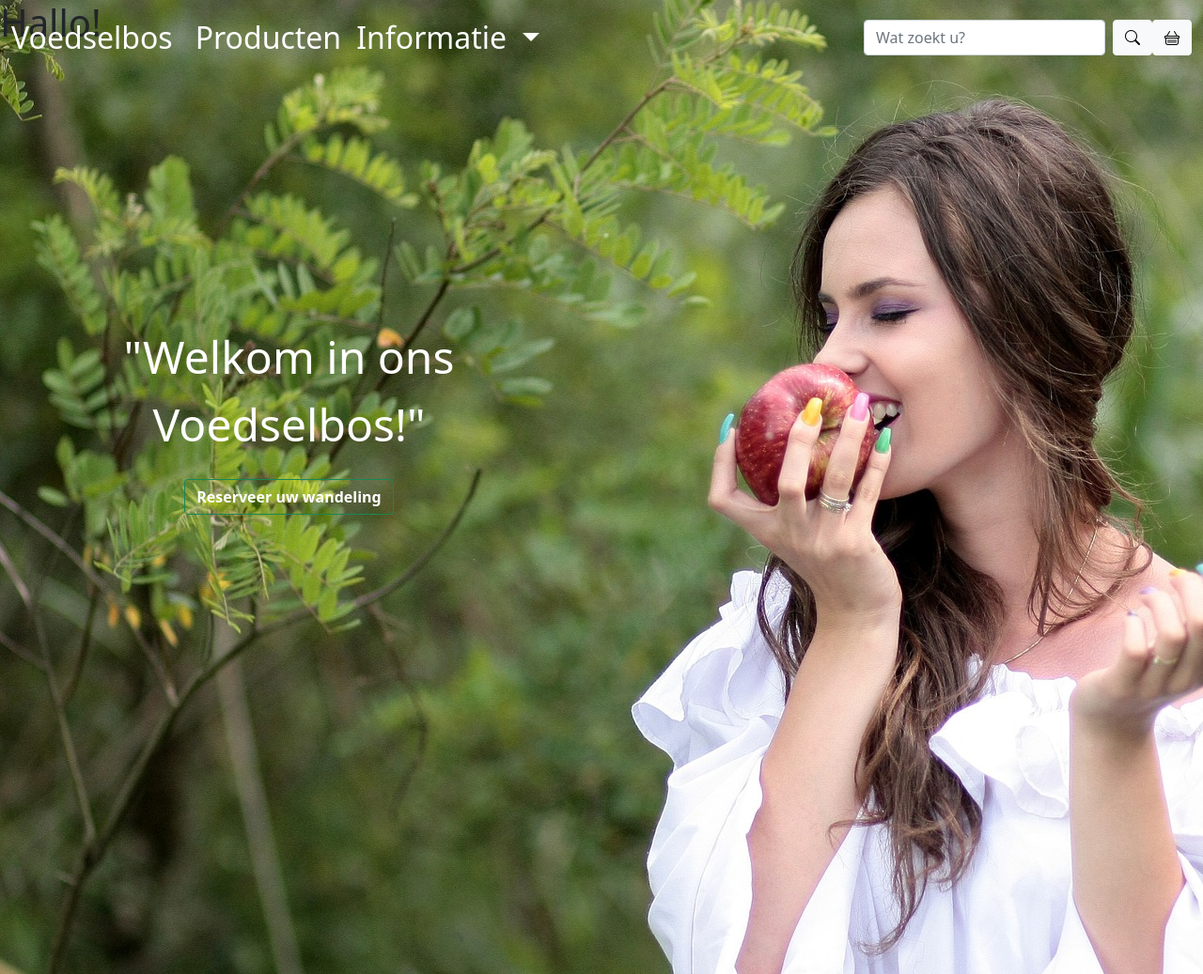
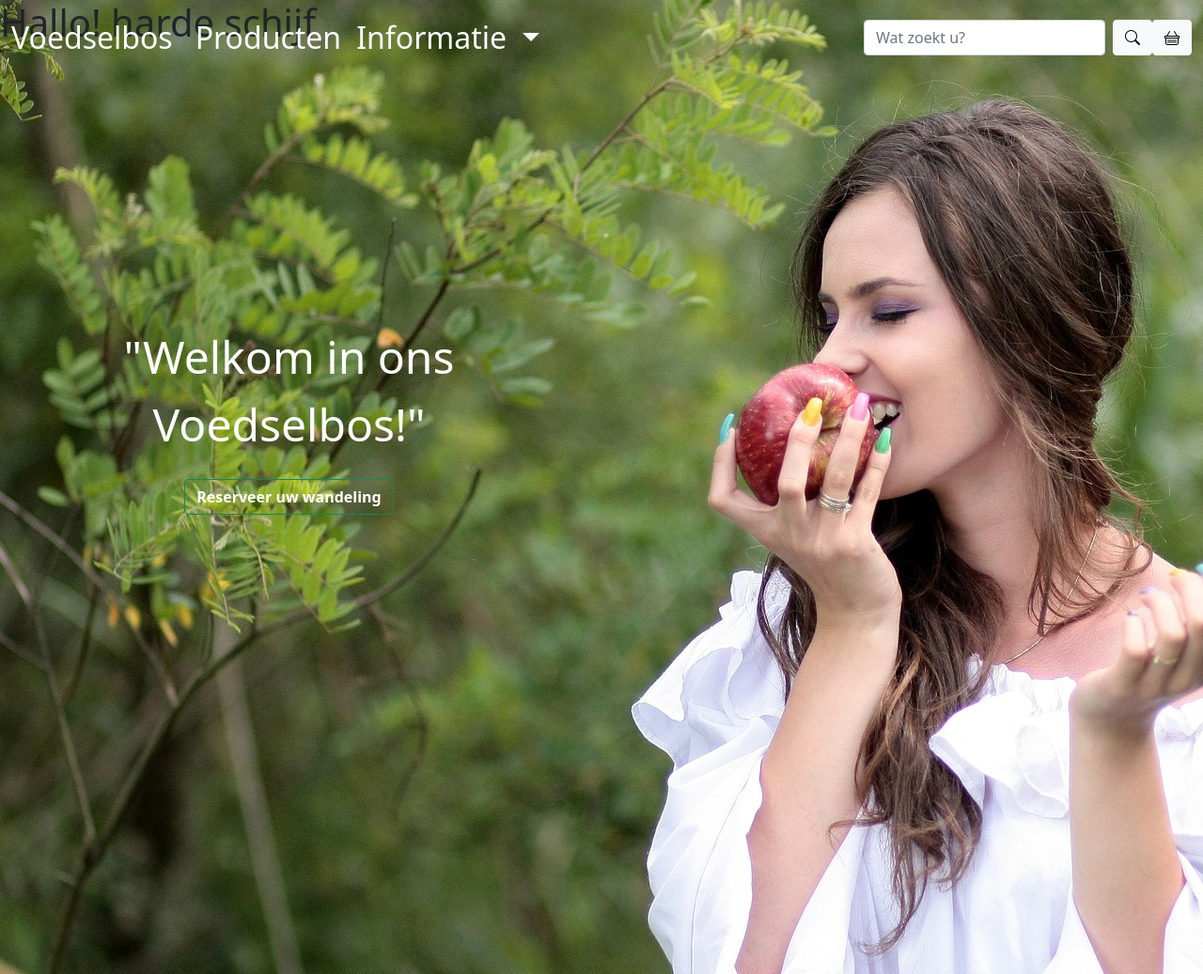
Before and after one commit to Byenna/Voedselbos, a website: page index.html in a window 1280 px wide. Shown: the top 1037 px of the page at 94% size. Drawn offline with nearby package versions, Linux system fonts and the light colour scheme.

Commit message:
harde schijf commit

```diff
--- a/index.html
+++ b/index.html
@@ -19,7 +19,7 @@
 </head>
 
 <body>
-  <h1>Hallo!</h1>
+  <h1>Hallo! harde schijf</h1>
 
 
   <!-- nav-bar -->
```
Also changed, not shown: 1 other file.
